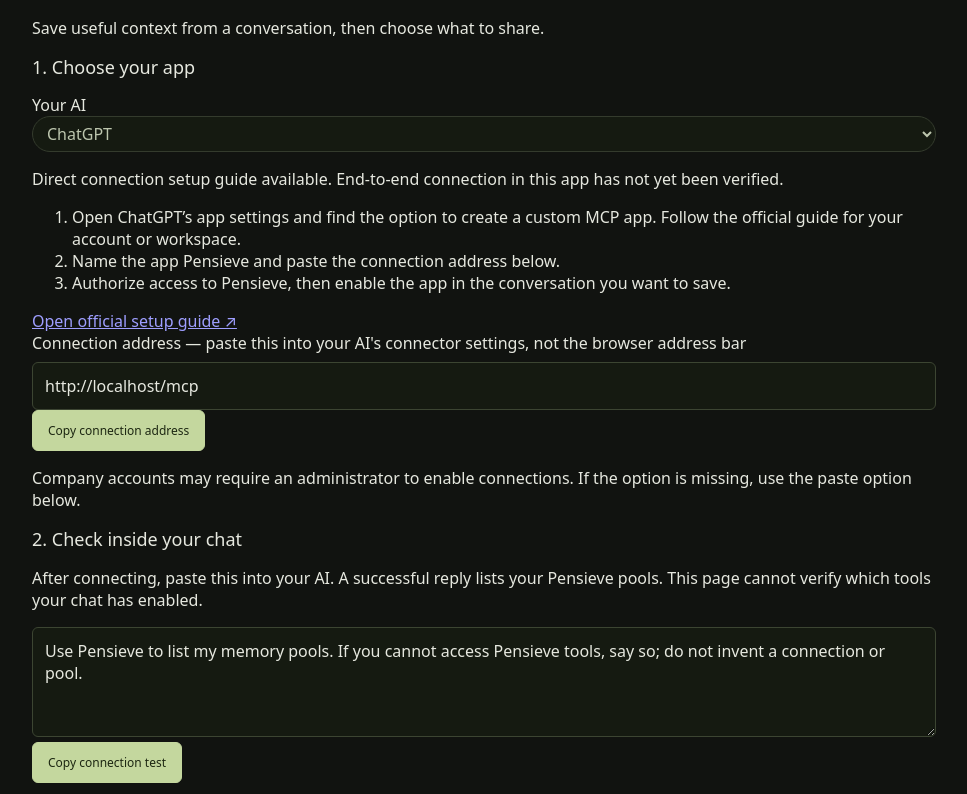
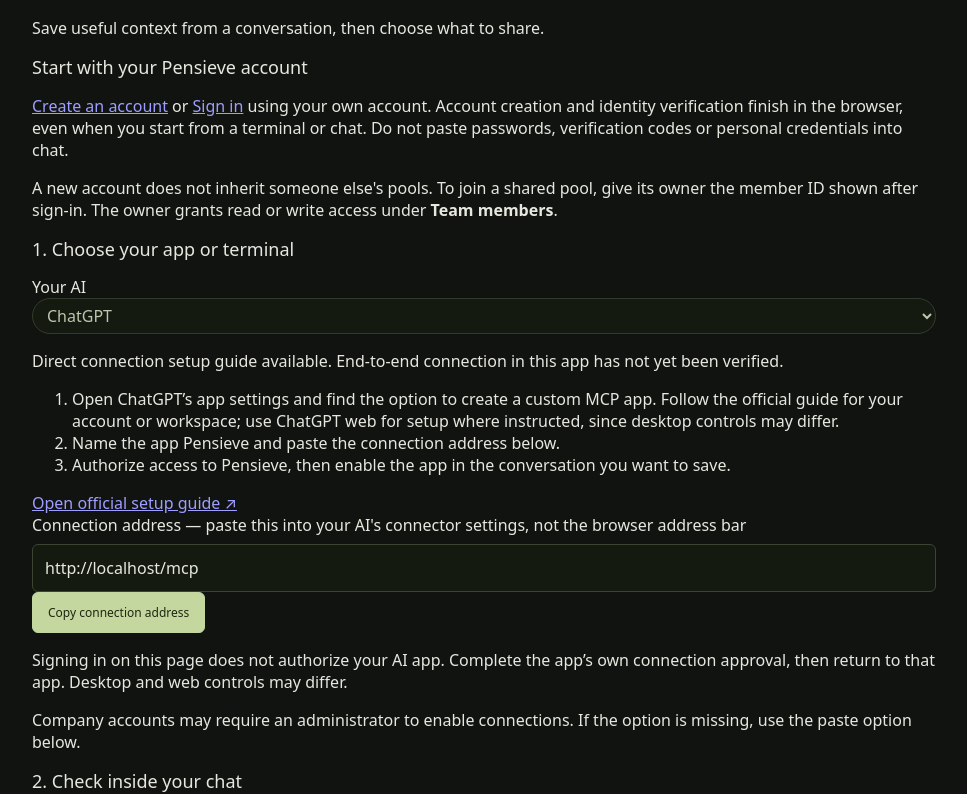
Before and after one commit to doctor-ew/pensieve, a website: page web/connect.html in a window 1280 px wide. Shown: the part 164-958 px from the top of the page, without its empty margins (156-1123 px from the left). Drawn offline with Linux system fonts and the light colour scheme.

Commit message:
Explain browser terminal and agent onboarding on connection page

```diff
--- a/web/connect.html
+++ b/web/connect.html
@@ -1,10 +1,13 @@
 <!doctype html>
 <html lang="en"><head><meta charset="utf-8"><meta name="viewport" content="width=device-width,initial-scale=1"><title>Connect your AI · Pensieve</title><link rel="stylesheet" href="/style.css"><script defer src="/connect.js"></script></head>
 <body class="reader team-app"><main><a href="/">← Your memories</a><h1>Connect your AI</h1><p>Save useful context from a conversation, then choose what to share.</p>
-<section><h2>1. Choose your app</h2><label>Your AI <select id="provider"><option value="chatgpt">ChatGPT</option><option value="claude">Claude</option><option value="codex">Codex</option><option value="muse">Meta Muse</option><option value="grok">Grok</option><option value="open">Open-weight / other app</option></select></label><p id="support"></p><ol id="steps"></ol><a id="guide" target="_blank" rel="noopener noreferrer">Open official setup guide ↗</a>
+<section><h2>Start with your Pensieve account</h2><p><a href="/auth/signup?returnTo=/connect">Create an account</a> or <a href="/auth/login?returnTo=/connect">Sign in</a> using your own account. Account creation and identity verification finish in the browser, even when you start from a terminal or chat. Do not paste passwords, verification codes or personal credentials into chat.</p><p>A new account does not inherit someone else's pools. To join a shared pool, give its owner the member ID shown after sign-in. The owner grants read or write access under <strong>Team members</strong>.</p></section>
+<section><h2>1. Choose your app or terminal</h2><label>Your AI <select id="provider"><option value="chatgpt">ChatGPT</option><option value="claude">Claude</option><option value="codex">Codex</option><option value="cursor">Cursor</option><option value="terminal">Pensieve terminal CLI</option><option value="local">Local Pensieve MCP agent</option><option value="muse">Meta Muse</option><option value="grok">Grok</option><option value="open">Open-weight / other app</option></select></label><p id="support"></p><ol id="steps"></ol><a id="guide" target="_blank" rel="noopener noreferrer">Open official setup guide ↗</a>
 <div id="direct"><label>Connection address — paste this into your AI's connector settings, not the browser address bar<input id="endpoint" readonly></label><button id="copy-address" type="button">Copy connection address</button></div>
-<p>Company accounts may require an administrator to enable connections. If the option is missing, use the paste option below.</p></section>
-<section><h2>2. Check inside your chat</h2><p>After connecting, paste this into your AI. A successful reply lists your Pensieve pools. This page cannot verify which tools your chat has enabled.</p><textarea id="test-prompt" readonly rows="3">Use Pensieve to list my memory pools. If you cannot access Pensieve tools, say so; do not invent a connection or pool.</textarea><button data-copy="test-prompt" type="button">Copy connection test</button><p id="check-status" role="status" aria-live="polite"></p><button id="check-service" type="button">Check Pensieve service</button></section>
+<p>Signing in on this page does not authorize your AI app. Complete the app’s own connection approval, then return to that app. Desktop and web controls may differ.</p><p>Company accounts may require an administrator to enable connections. If the option is missing, use the paste option below.</p></section>
+<section><h2>2. Check inside your chat</h2><p>After connecting, paste this into your AI. First list your Pensieve pools, then recall a known decision from the intended pool and inspect its citations. A listed pool alone does not prove that a particular memory is indexed. This page cannot verify which tools your chat has enabled.</p><textarea id="test-prompt" readonly rows="3">Use Pensieve to list my memory pools. Ask which pool and known topic to check, then recall that topic and show its source references. If you cannot access Pensieve tools or find the memory, say so; do not invent a connection, pool or result.</textarea><button data-copy="test-prompt" type="button">Copy connection test</button><p id="check-status" role="status" aria-live="polite"></p><button id="check-service" type="button">Check Pensieve service</button></section>
 <section><h2>3. Save from your conversation</h2><label>Pool name <input id="pool-name" maxlength="160" placeholder="For example: Product ideas"></label><textarea id="save-prompt" readonly rows="5"></textarea><button data-copy="save-prompt" type="button">Copy save prompt</button><p>Review the result in Pensieve. Select some or all memories, then choose <strong>Share selected</strong> to create invitations or a link.</p><a href="/">View and share memories →</a></section>
+<section><h2>Having trouble connecting?</h2><ul><li><strong>Browser works, agent fails:</strong> check the agent’s own account and connection. List pools inside the agent.</li><li><strong>Old personal key or 401:</strong> for the terminal or local adapter, remove an explicitly configured PENSIEVE_TEAM_TOKEN and use browser sign-in. Native remote connectors use their host’s reconnect action.</li><li><strong>Sign-in required:</strong> use the host’s reconnect action, run pensieve connect, or ask your local Pensieve MCP agent for connect_pensieve. Open the returned link and retry after approval.</li><li><strong>Old local adapter still running:</strong> reload its MCP connection once after upgrading. The updated adapter loads subsequent sign-ins and renewals without a restart.</li><li><strong>Missing pool or denied save:</strong> ask the pool owner to check membership. Saving and indexing require writer access.</li><li><strong>Saved but not recalled:</strong> confirm the destination and save receipt. Indexing can be queued; retry recall when indexing finishes. Repeated index requests during cooldown do not start duplicate jobs.</li><li><strong>Rate limit:</strong> wait and retry; avoid simultaneous bulk repository uploads from the same network.</li></ul><p><a href="https://github.com/doctor-ew/pensieve/blob/main/docs/ONBOARDING.md">Read the full onboarding and recovery guide</a></p></section>
+<section><h2>Accounts and activity</h2><p>The platform owner can open <a href="/auth/login?returnTo=/admin">Administration</a> as drew@doctorew.com to view application accounts and recorded activity. Activity metadata is retained for 30 days. This is not complete connection analytics: MCP read auditing and some membership/policy events are not covered. Automatic administrator email alerts are not enabled.</p></section>
 <section><h2>No connection? Paste a summary</h2><p>Works without a connector. Copy this prompt into the original conversation, review the answer, then open Pensieve and choose your pool → Add memory → paste → Save memory.</p><textarea id="fallback-prompt" readonly rows="4">Summarize this conversation's decisions, rationale, open questions, and next steps for a colleague. Distinguish confirmed facts from assumptions. Include source references where available. Exclude secrets and private details unrelated to the handoff.</textarea><button data-copy="fallback-prompt" type="button">Copy summary prompt</button><a href="/">Open Pensieve to paste →</a></section>
 <p>Pensieve only receives what you send. Connecting does not import your entire chat history. A conversation link is a reference, not an automatic import.</p><p id="status" role="status" aria-live="polite"></p></main></body></html>
--- a/web/connect.js
+++ b/web/connect.js
@@ -2,15 +2,18 @@ const $ = id => document.getElementById(id);
 const endpoint = new URL('/mcp', location.origin).href;
 $('endpoint').value = endpoint;
 const providers = {
- chatgpt: {guide:'https://help.openai.com/en/articles/12584461', steps:['Open ChatGPT’s app settings and find the option to create a custom MCP app. Follow the official guide for your account or workspace.','Name the app Pensieve and paste the connection address below.','Authorize access to Pensieve, then enable the app in the conversation you want to save.']},
+ cursor: {guide:'https://prod.cursor.com/docs/mcp', steps:['Open Cursor’s MCP settings and add a remote MCP server using the connection address below. Follow its official guide for your version.','Authorize Pensieve through the browser when prompted, then return to Cursor.','Enable the server and verify pool listing and recall in the actual chat.']},
+ terminal: {guide:'https://github.com/doctor-ew/pensieve/blob/main/docs/INSTALL-ANOTHER-LAPTOP.md', local:true, steps:['Install the Pensieve CLI using the guide below. If PENSIEVE_TEAM_TOKEN is explicitly set, remove it to choose renewable browser sign-in.','Run: pensieve connect '+location.origin+' — keep the terminal running and complete browser approval. Use --no-browser to print the link instead.','Run pensieve connection-status and pensieve team-pools. Use the same --home for the CLI and any local MCP adapter. New users can create their account using the link above, then retry connection.']},
+ local: {guide:'https://github.com/doctor-ew/pensieve/blob/main/docs/TEAM-SETUP.md#agent-tools', local:true, steps:['Register the installed Pensieve stdio MCP adapter in your host using the setup guide below. Remove an old explicit PENSIEVE_TEAM_TOKEN to use OAuth.','Ask the agent to call connect_pensieve. Open its returned link, sign in and approve the connection.','Return to the agent and retry the original tool. This local sign-in tool is not an unauthenticated tool on the remote MCP endpoint.']},
+ chatgpt: {guide:'https://help.openai.com/en/articles/12584461', steps:['Open ChatGPT’s app settings and find the option to create a custom MCP app. Follow the official guide for your account or workspace; use ChatGPT web for setup where instructed, since desktop controls may differ.','Name the app Pensieve and paste the connection address below.','Authorize access to Pensieve, then enable the app in the conversation you want to save.']},
  claude: {guide:'https://support.claude.com/en/articles/11175166-get-started-with-custom-connectors-using-remote-mcp', steps:['Open Claude → Settings → Connectors → Add custom connector.','Name it Pensieve and paste the connection address below.','Connect, authorize Pensieve, and enable it in your conversation.']},
  codex: {guide:'https://developers.openai.com/codex/mcp', steps:['Add Pensieve as a remote MCP server in your Codex MCP settings using the address below.','For the CLI, run: codex mcp add pensieve --url '+endpoint,'Then run: codex mcp login pensieve. Complete sign-in in your browser and return to Codex.']},
  muse: {guide:'https://ai.meta.com/muse/', fallback:true, steps:['Open the Muse conversation you want to share.','Use the summary prompt below, review the result, and paste it into Pensieve.']},
  grok: {guide:'https://docs.x.ai/grok/connectors', steps:['Open Grok’s connector settings and follow its official guide to add a custom MCP server.','Use the Pensieve connection address below and complete authorization if supported by your account.','Enable the connector in the conversation you want to save.']},
  open: {guide:'https://modelcontextprotocol.io/docs/learn/client-concepts', fallback:true, steps:['Choose the app running your model; connection support depends on that app, not the model weights.','If it supports remote MCP with OAuth, add the connection address below in its settings. Otherwise use the summary-and-paste option.']}
 };
-function render(){const item=providers[$('provider').value];$('support').textContent=item.fallback?'Guided paste/import available. Direct connection has not been verified for this app.':'Direct connection setup guide available. End-to-end connection in this app has not yet been verified.';$('steps').replaceChildren(...item.steps.map(text=>{const li=document.createElement('li');li.textContent=text;return li;}));$('guide').href=item.guide;$('direct').hidden=$('provider').value==='muse';}
-function prompt(){const pool=$('pool-name').value.trim();$('save-prompt').value='Use Pensieve to save this conversation’s key decisions, rationale, open questions, and next steps'+(pool?' into my pool named '+JSON.stringify(pool):'. Ask me which pool to use')+'. Include available source references, then index the saved memories. Report the saved memory IDs. If Pensieve is unavailable, say so instead of claiming success.';}
+function render(){const item=providers[$('provider').value];$('support').textContent=item.local?'Browser sign-in through the installed local Pensieve adapter. Account creation still finishes in the browser.':item.fallback?'Guided paste/import available. Direct connection has not been verified for this app.':'Direct connection setup guide available. End-to-end connection in this app has not yet been verified.';$('steps').replaceChildren(...item.steps.map(text=>{const li=document.createElement('li');li.textContent=text;return li;}));$('guide').href=item.guide;$('direct').hidden=$('provider').value==='muse'||!!item.local;}
+function prompt(){const pool=$('pool-name').value.trim();$('save-prompt').value='Use Pensieve to save this conversation’s key decisions, rationale, open questions, and next steps'+(pool?' into my pool named '+JSON.stringify(pool):'. Ask me which pool to use')+'. Include available source references, then index the saved memories. Report the saved memory IDs, distinguish queued indexing from completion, then recall the saved topic and show its references. If Pensieve is unavailable, say so instead of claiming success.';}
 async function copy(id){try{await navigator.clipboard.writeText($(id).value);$('status').textContent='Copied. Paste it into your AI app.';}catch{$(id).focus();$(id).select();$('status').textContent='Select and copy the highlighted text.';}}
 $('provider').addEventListener('change',render);$('pool-name').addEventListener('input',prompt);$('copy-address').addEventListener('click',()=>copy('endpoint'));document.querySelectorAll('[data-copy]').forEach(button=>button.addEventListener('click',()=>copy(button.dataset.copy)));
 $('check-service').addEventListener('click',async()=>{const button=$('check-service');button.disabled=true;$('check-status').textContent='Checking…';try{const response=await fetch('/.well-known/oauth-protected-resource/mcp',{cache:'no-store'});if(!response.ok)throw new Error();const data=await response.json();if(data.resource!==endpoint)throw new Error();$('check-status').textContent='Pensieve’s connector is reachable. Now run the connection-test prompt inside your chat to verify your account connection.';}catch{$('check-status').textContent='Could not confirm the connector. Try again or use the paste option below.';}finally{button.disabled=false;}});
```
Also changed, not shown: scripts/prove-onboarding.mjs (+6 -3 lines), README.md.
